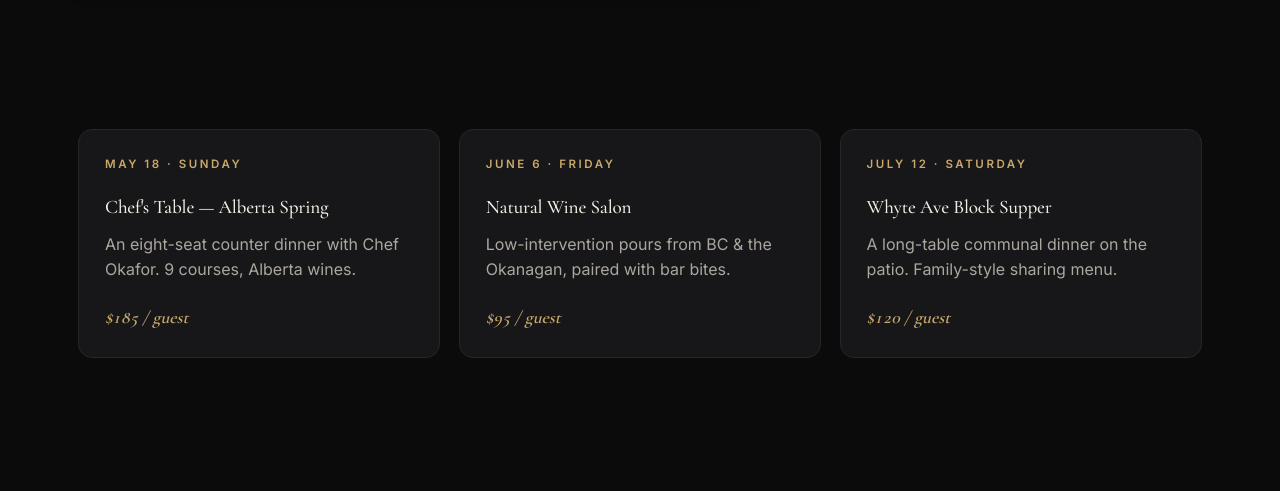
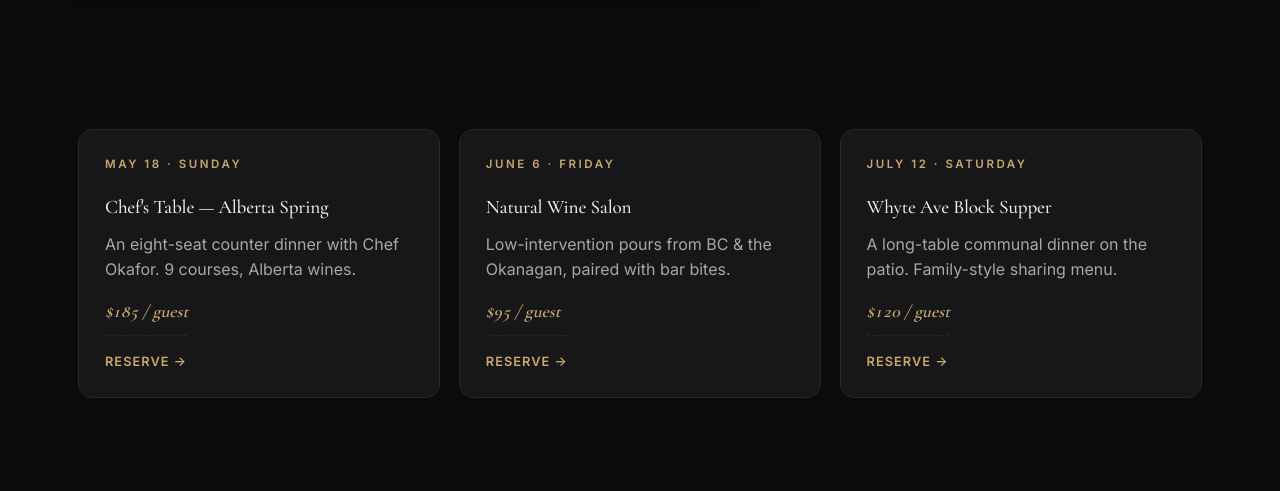
Before and after one commit to seeratkaursamra/noir-table, a plain HTML site: page index.html in a window 1280 px wide. Shown: the part 1960-2451 px from the top of the page. Drawn offline with nearby package versions, Linux system fonts and the light colour scheme.

Commit message:
Made event cards clickable

```diff
--- a/app.js
+++ b/app.js
@@ -534,6 +534,32 @@
       if (lastBooking) downloadIcs(lastBooking);
     });
     $("#confirmAnotherBtn")?.addEventListener("click", hideConfirmation);
+  }
+
+  /* ── Event cards → reservation form ─────────────────────────────────
+     Each event card is an anchor to #reserve. When clicked, we also
+     pre-fill the date input with the event's `data-event-date` so the
+     guest lands on the form already pointed at the right night. The
+     browser handles the smooth scroll via the hash; we just patch
+     the form state right before it. */
+  function initEventCards() {
+    $$(".event-card[data-event-date]").forEach(card => {
+      card.addEventListener("click", () => {
+        const date = card.dataset.eventDate;
+        if (!date) return;
+        const dateInput = $('#reserveForm input[name="date"]');
+        if (!dateInput) return;
+        // If the form is currently hidden behind the confirmation card,
+        // bring the form back so the user sees the prefilled date.
+        const confirm = $("#reserveConfirm");
+        const form    = $("#reserveForm");
+        if (confirm && !confirm.hidden) { confirm.hidden = true; form.hidden = false; }
+        dateInput.value = date;
+        // Trigger a `change` so renderSlots() reruns and the time grid
+        // reflects availability for the chosen date.
+        dateInput.dispatchEvent(new Event("change", { bubbles: true }));
+      });
+    });
   }
 
   /* ── Toast ──────────────────────────────────────────────────────── */
@@ -1192,6 +1218,7 @@
       initForm();
       initMenuModal();
       initConfirmation();
+      initEventCards();
     }
 
     /* Admin page features */
--- a/index.html
+++ b/index.html
@@ -255,24 +255,27 @@
       <!-- ───────── Events ───────── -->
       <section id="events" class="events">
         <div class="container events-inner">
-          <article class="event-card">
+          <a class="event-card" href="#reserve" data-event-date="2026-05-18" aria-label="Reserve a seat at Chef's Table — Alberta Spring on May 18">
             <p class="eyebrow">May 18 · Sunday</p>
             <h3>Chef's Table — Alberta Spring</h3>
             <p>An eight-seat counter dinner with Chef Okafor. 9 courses, Alberta wines.</p>
             <span class="price">$185 / guest</span>
-          </article>
-          <article class="event-card">
+            <span class="event-cta">Reserve →</span>
+          </a>
+          <a class="event-card" href="#reserve" data-event-date="2026-06-06" aria-label="Reserve a seat at Natural Wine Salon on June 6">
             <p class="eyebrow">June 6 · Friday</p>
             <h3>Natural Wine Salon</h3>
             <p>Low-intervention pours from BC &amp; the Okanagan, paired with bar bites.</p>
             <span class="price">$95 / guest</span>
-          </article>
-          <article class="event-card">
+            <span class="event-cta">Reserve →</span>
+          </a>
+          <a class="event-card" href="#reserve" data-event-date="2026-07-12" aria-label="Reserve a seat at Whyte Ave Block Supper on July 12">
             <p class="eyebrow">July 12 · Saturday</p>
             <h3>Whyte Ave Block Supper</h3>
             <p>A long-table communal dinner on the patio. Family-style sharing menu.</p>
             <span class="price">$120 / guest</span>
-          </article>
+            <span class="event-cta">Reserve →</span>
+          </a>
         </div>
       </section>
 
--- a/styles.css
+++ b/styles.css
@@ -946,13 +946,40 @@ input[type="date"]::-webkit-calendar-picker-indicator {
   border-radius: var(--radius);
   padding: 1.6rem;
   display: flex; flex-direction: column; gap: 0.6rem;
-  transition: transform var(--transition), border-color var(--transition);
-}
-.event-card:hover { transform: translateY(-4px); border-color: var(--gold-deep); }
+  transition: transform var(--transition), border-color var(--transition), box-shadow var(--transition);
+  /* Anchor-version overrides */
+  color: inherit;
+  text-decoration: none;
+  cursor: pointer;
+}
+.event-card:hover,
+.event-card:focus-visible {
+  transform: translateY(-4px);
+  border-color: var(--gold);
+  box-shadow: 0 12px 32px -16px color-mix(in srgb, var(--gold) 40%, transparent);
+  outline: none;
+}
+.event-card:focus-visible { box-shadow: 0 0 0 2px var(--gold), 0 12px 32px -16px color-mix(in srgb, var(--gold) 40%, transparent); }
 .event-card .price {
-  margin-top: auto; padding-top: 0.8rem;
+  padding-top: 0.4rem;
   font-family: "Cormorant Garamond", serif; font-style: italic;
   color: var(--gold); font-size: 1.1rem;
+}
+.event-card .event-cta {
+  margin-top: auto;
+  padding-top: 1rem;
+  border-top: 1px dashed var(--border);
+  align-self: flex-start;
+  font-size: .8rem;
+  font-weight: 600;
+  letter-spacing: .08em;
+  text-transform: uppercase;
+  color: var(--gold);
+  transition: transform var(--transition), letter-spacing var(--transition);
+}
+.event-card:hover .event-cta,
+.event-card:focus-visible .event-cta {
+  transform: translateX(4px);
 }
 
 /* ── Contact ──────────────────────────────────────────────────────── */
```
